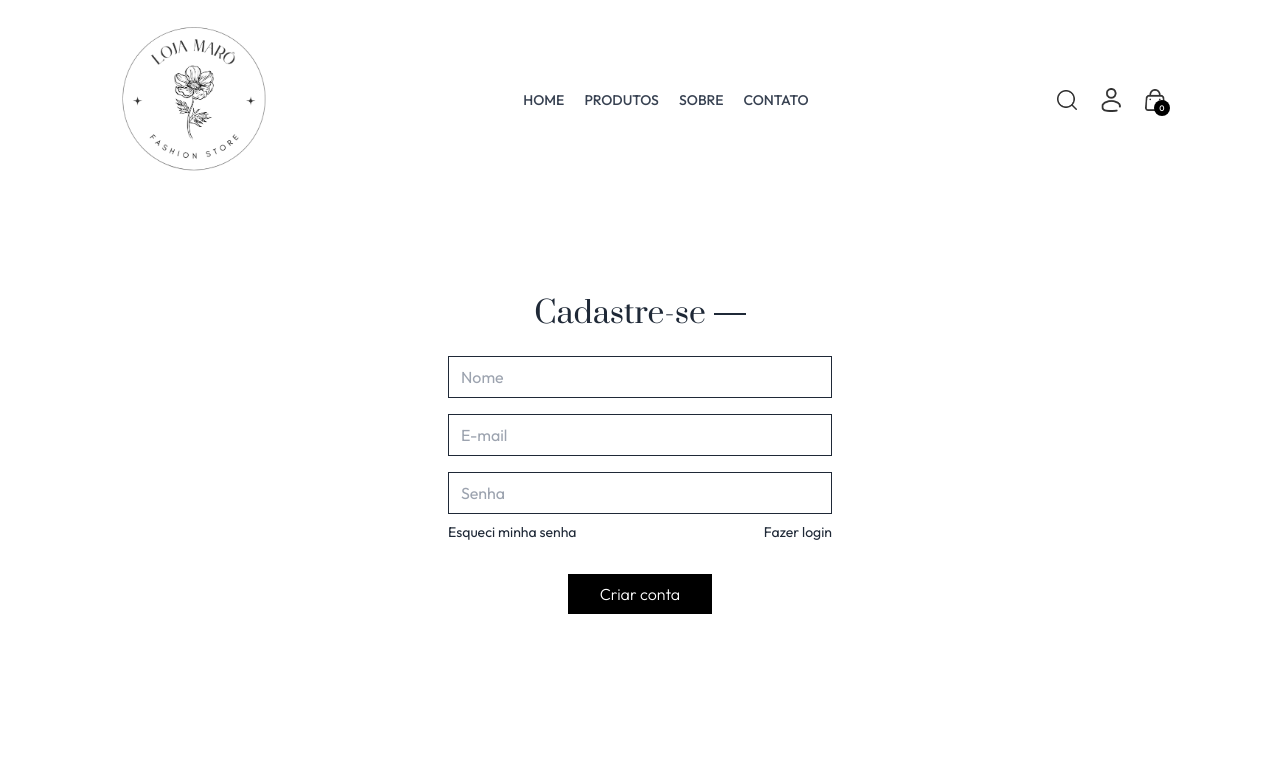
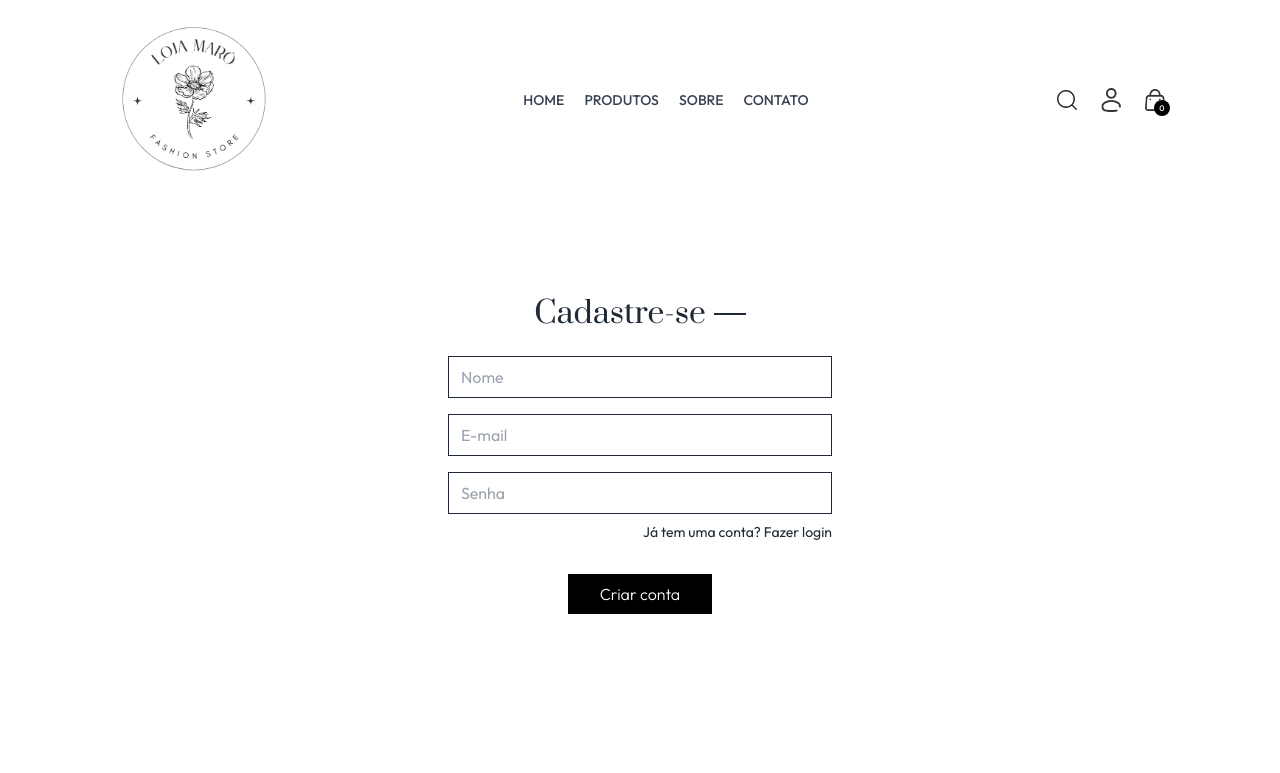
Before and after one commit to amandameneseso/Loja-de-roupas, a React (Vite) app in the folder frontend/: page /login in a window 1280 px wide. Shown: the top 773 px of the page. Built offline with nearby package versions, Linux system fonts and the light colour scheme.

Commit message:
pagina de login

```diff
--- a/frontend/src/pages/Login.jsx
+++ b/frontend/src/pages/Login.jsx
@@ -18,11 +18,11 @@ const Login = () => {
             <input type="email" className='w-full px-3 py-2 border border-gray-800' placeholder='E-mail' required/>
             <input type="password" className='w-full px-3 py-2 border border-gray-800' placeholder='Senha' required/>
             <div className='w-full flex justify-between text-sm mt-[-8px]'>
-                <p className='cursor-pointer'>Esqueci minha senha</p>
+                <p className='cursor-pointer'>{currentState === 'Fazer login' ? 'Esqueci minha senha' : ''}</p>
                 {
                     currentState === 'Fazer login'
                     ? <p onClick={()=>setCurrentState('Cadastre-se')} className='cursor-pointer'>Não tem uma conta? Cadastre-se</p>
-                    : <p onClick={()=>setCurrentState('Fazer login')} className='cursor-pointer'>Fazer login</p>
+                    : <p onClick={()=>setCurrentState('Fazer login')} className='cursor-pointer'>Já tem uma conta? Fazer login</p>
                 }
             </div>
             <button className='bg-black text-white font-light px-8 py-2 mt-4'>{currentState === 'Fazer login' ? 'Entrar' : 'Criar conta'}</button>
```
